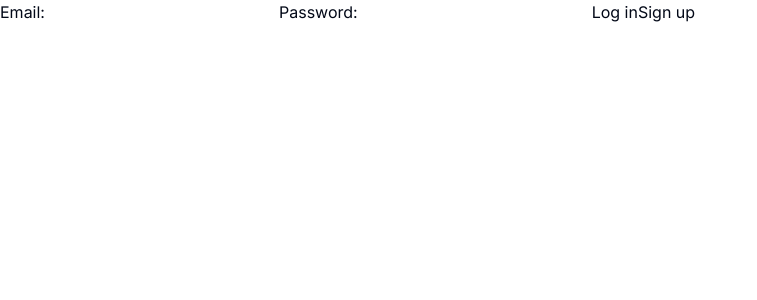
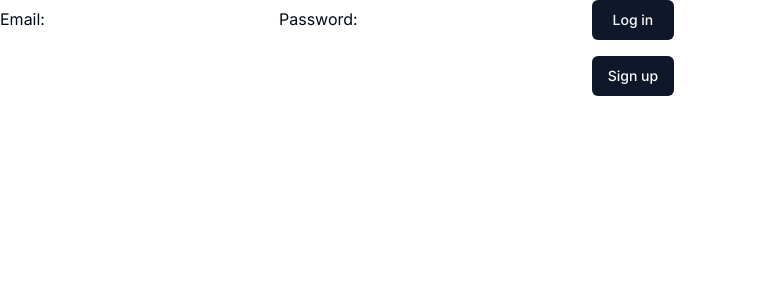
Before and after one commit to pierresisson/bcf, a Next.js app: page /login in a window 1280 px wide. Shown: the top 300 px of the page, without its empty margins (0-757 px from the left). Built offline with nearby package versions, Linux system fonts and the light colour scheme.

Commit message:
add style to login

```diff
--- a/src/app/login/page.tsx
+++ b/src/app/login/page.tsx
@@ -1,3 +1,4 @@
+import { Button } from '@/components/ui/button';
 import { login, signup } from './actions';
 
 export default function LoginPage() {
@@ -7,8 +8,10 @@ export default function LoginPage() {
       <input id="email" name="email" type="email" required />
       <label htmlFor="password">Password:</label>
       <input id="password" name="password" type="password" required />
-      <button formAction={login}>Log in</button>
-      <button formAction={signup}>Sign up</button>
+      <div className="inline-flex flex-col gap-4">
+        <Button formAction={login}>Log in</Button>
+        <Button formAction={signup}>Sign up</Button>
+      </div>
     </form>
   );
 }
--- /dev/null
+++ b/src/lib/utils 3.ts
@@ -0,0 +1,6 @@
+import { type ClassValue, clsx } from "clsx"
+import { twMerge } from "tailwind-merge"
+
+export function cn(...inputs: ClassValue[]) {
+  return twMerge(clsx(inputs))
+}
```
